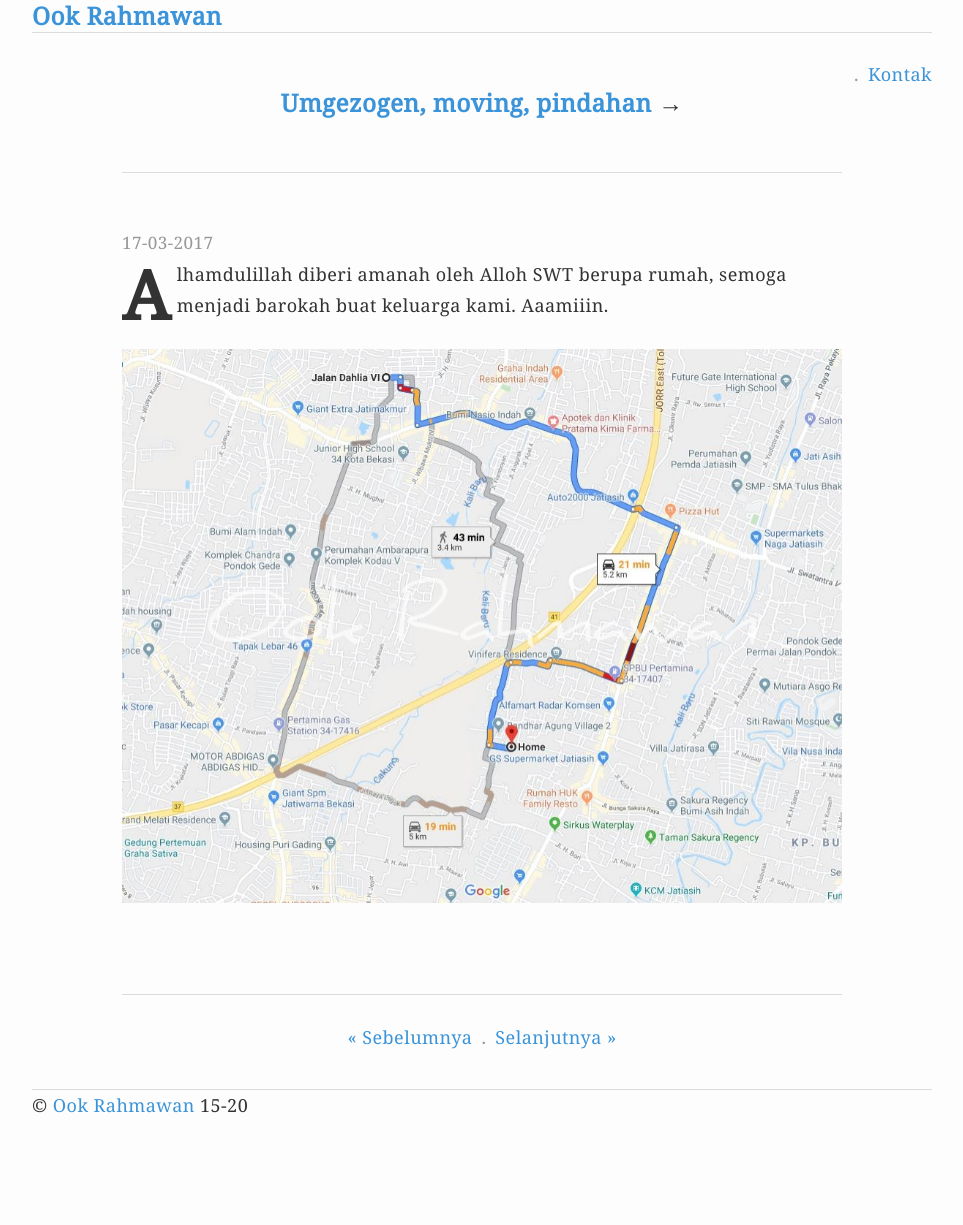
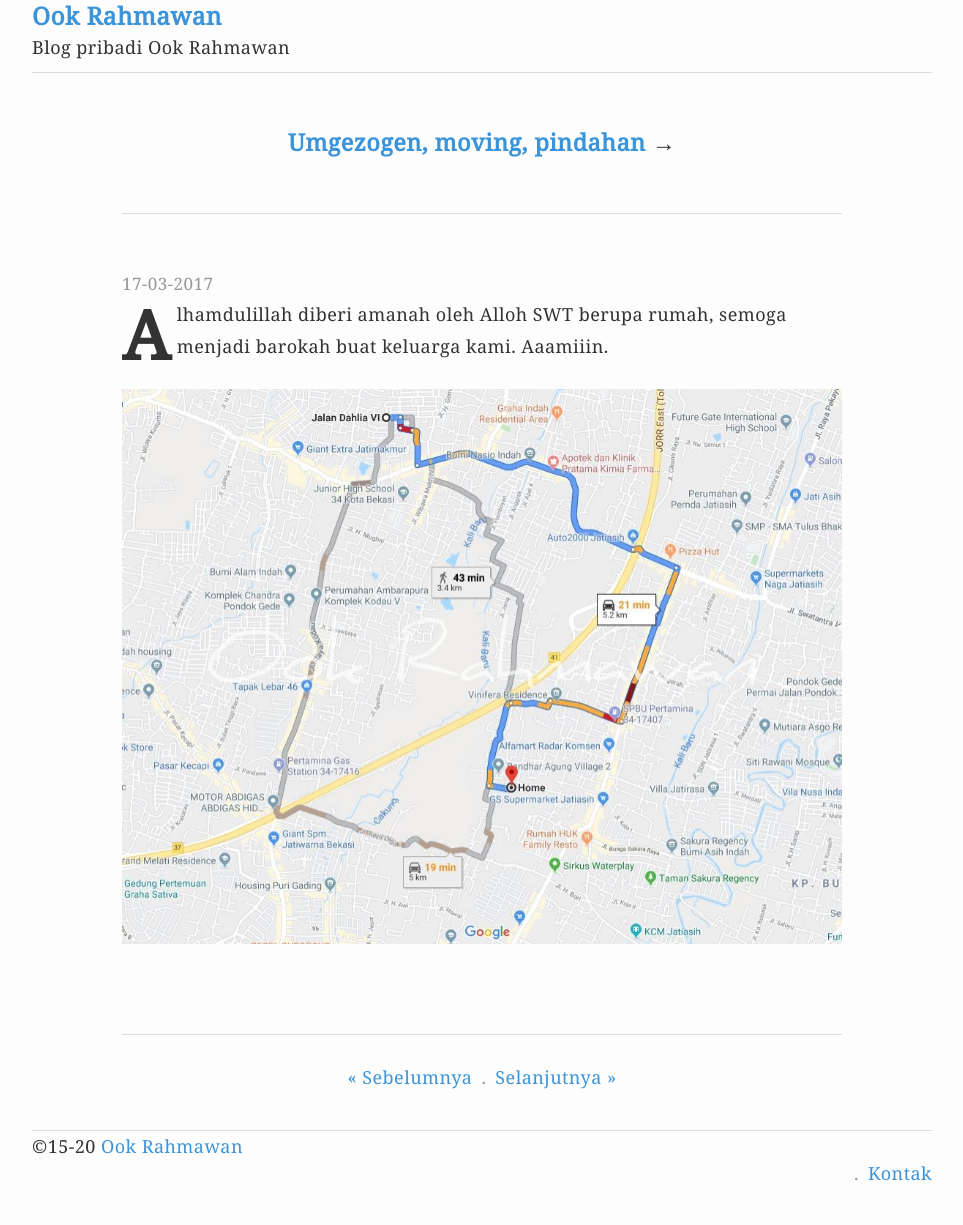
Before and after one commit to krhmwn/krhmwn.github.io, a Jekyll site: the page built from _posts/2017-03-17-umgezogen-moving-pindahan.markdown, in a window 1280 px wide. Shown: the whole page, without its empty margins (158-1121 px from the left). Built offline with Jekyll 4.4.1, drawn with Linux system fonts in a browser that asks for light colours; before the commit the page ends 1122 px from its top, so only the background shows below that.

Commit message:
Update v.6.8.253

```diff
--- a/_layouts/post.html
+++ b/_layouts/post.html
@@ -1,11 +1,11 @@
 ---
 layout: default
 ---
-<header><h1><a href="/">{{ site.name }}</a></h1><nav class="menu"><ul><li><a href="mailto:ookrahmawan@mail.ru">Kontak</a></li></ul></nav></header>
-<article class="posttitle">{% if page.link %}<h1><a href="{{ page.link }}">{{page.title}}</a> &rarr;</h1>{% else %}<h1>{{page.title}}</h1>{% endif %}</article>
+<header><h1><a href="/">{{ site.name }}</a></h1><p>{{ site.description }}</p></header>
+<article class="posttitle">{% if page.link %}<h2><a href="{{ page.link }}">{{page.title}}</a> &rarr;</h2>{% else %}<h2>{{page.title}}</h2>{% endif %}</article>
 <article class="post">
 <time datetime="{{ page.date | date: '%Y-%m-%d' }}">{{ page.date | date: "%d-%m-%Y"}}</time>
 {{content}}
 </article>
 <nav class="nextprev"><ul><li>{% if page.previous.url %}<a href="{{ page.previous.url }}" title="{{page.previous.title}}">&laquo; Sebelumnya</a>{% else %}<s>&laquo; Sebelumnya</s>{% endif %}</li><li>{% if page.next.url %}<a href="{{ page.next.url }}" title="{{page.next.title}}">Selanjutnya &raquo;</a>{% else %}<s>Selanjutnya &raquo;</s>{% endif %}</li></ul></nav>
-<footer>&copy; <a href="/">{{ site.name }}</a> 15-{{ site.time | date: "%y" }}</footer>
+<footer>&copy;15-{{ site.time | date: "%y" }} <a href="/">{{ site.name }}</a><nav class="menu"><ul><li><a href="mailto:ookrahmawan@mail.ru">Kontak</a></li></ul></nav></footer>
```
